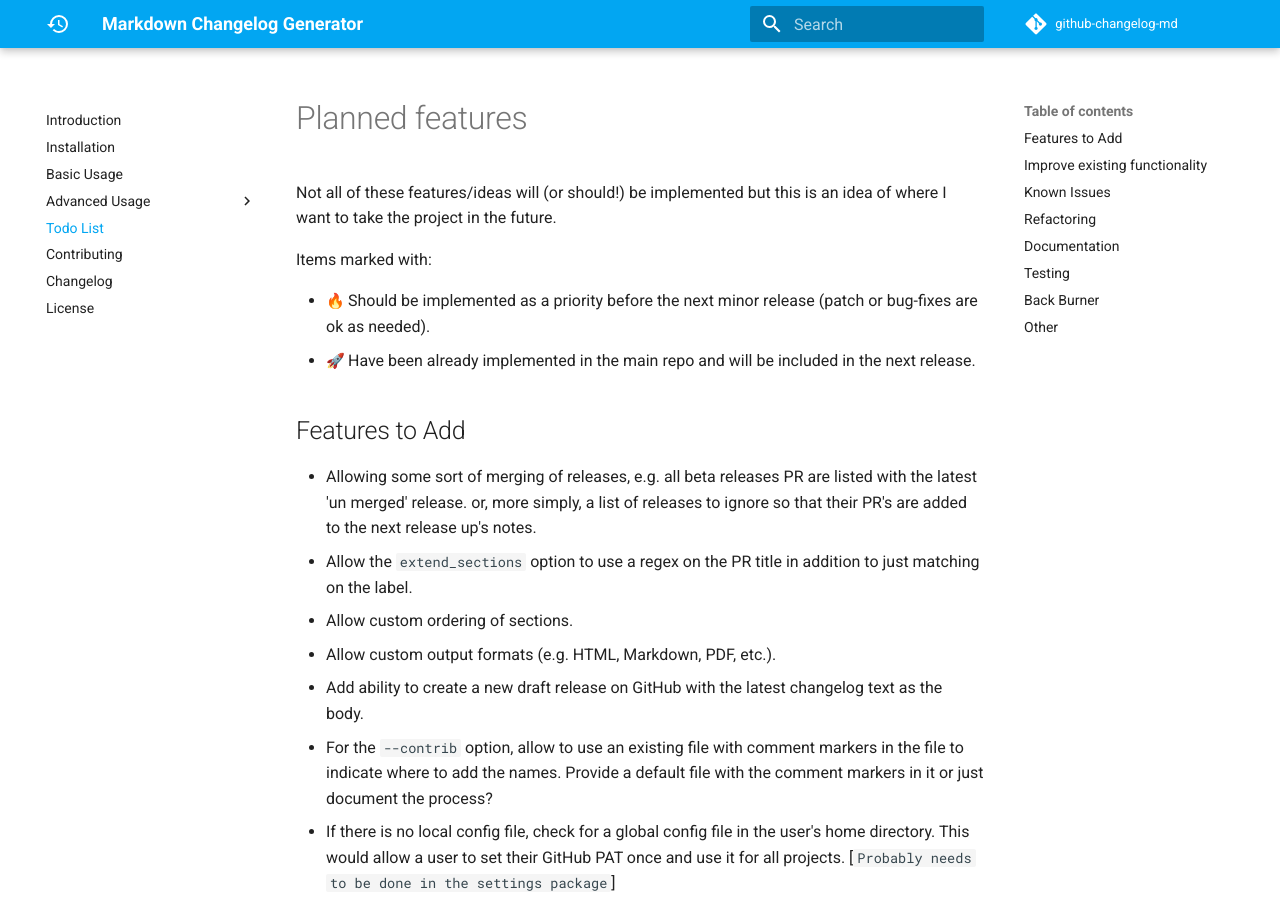
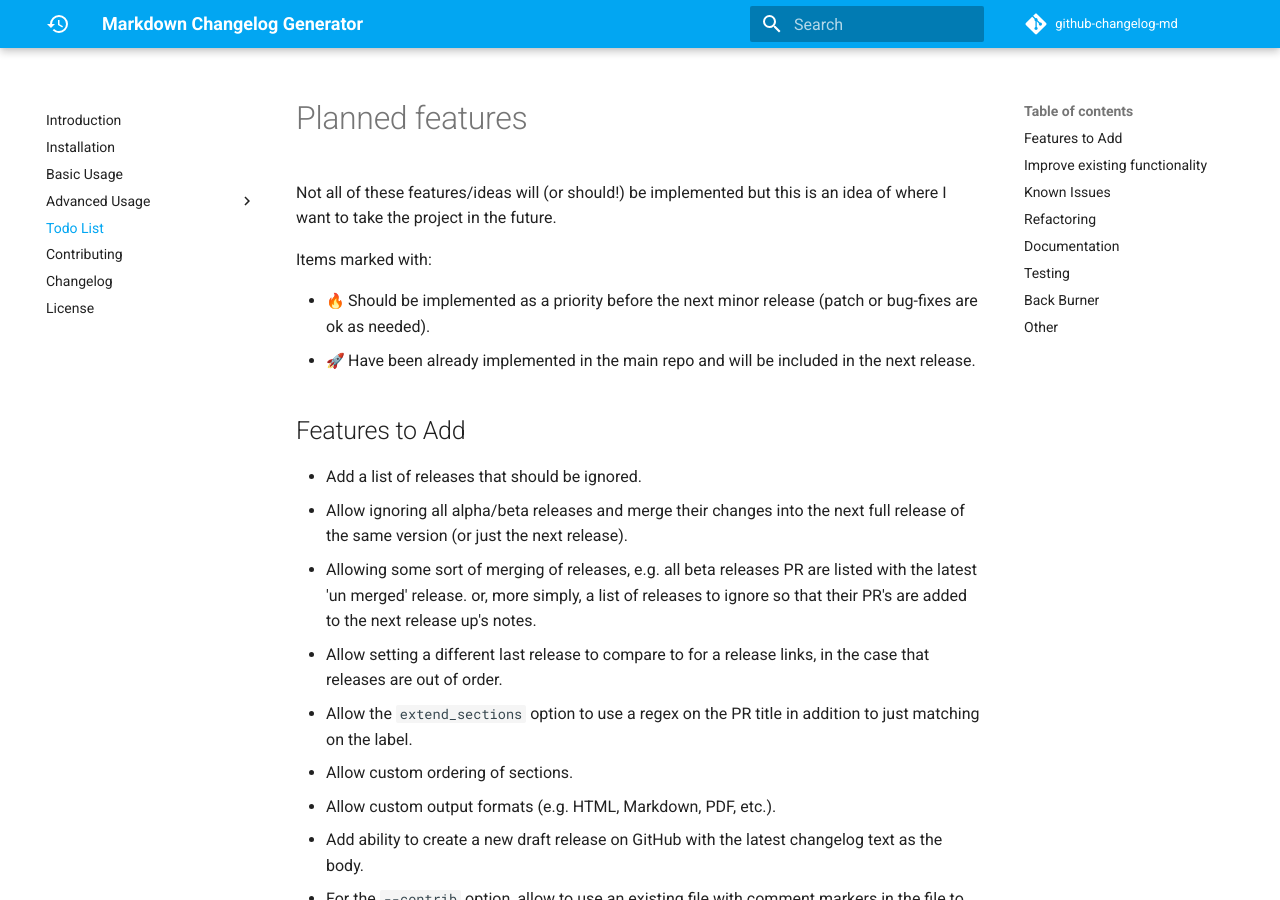
Before and after one commit to seapagan/github-changelog-md, an MkDocs documentation site: the page built from docs/todo.md, in a window 1280 px wide and 900 px high. Built offline with MkDocs 1.6.1 and Material for MkDocs 9.7.7, drawn with Linux system fonts in a browser that asks for light colours; emoji names are drawn with the system emoji font; comment, search, counter and statistics services are not loaded.

Commit message:
Update TODO.md

```diff
--- a/TODO.md
+++ b/TODO.md
@@ -12,9 +12,14 @@ in the next release.
 
 ## Features to Add
 
+- Add a list of releases that should be ignored.
+- Allow ignoring all alpha/beta releases and merge their changes into the next full
+  release of the same version (or just the next release).
 - Allowing some sort of merging of releases, e.g. all beta releases PR are listed
   with the latest 'un merged' release. or, more simply, a list of releases to
   ignore so that their PR's are added to the next release up's notes.
+- Allow setting a different last release to compare to for a release links, in the
+  case that releases are out of order.
 - Allow the `extend_sections` option to use a regex on the PR title in addition
   to just matching on the label.
 - Allow custom ordering of sections.
@@ -84,9 +89,9 @@ in the next release.
 ## Refactoring
 
 - The whole code base needs a bit of refactoring to tidy the code and remove some
-of the duplication. This is a low priority but should be done at some point.
-Priority to the actual 'ChangeLog' class. **Preferably this should wait until we
-have full test coverage.**
+  of the duplication. This is a low priority but should be done at some point.
+  Priority to the actual 'ChangeLog' class. **Preferably this should wait until we
+  have full test coverage.**
 - `Pydantic` is listed as a dependency but is not actually used. This is a
   leftover from when I was using it for the config file. It should be removed -
   or look at using it for validation.
```
